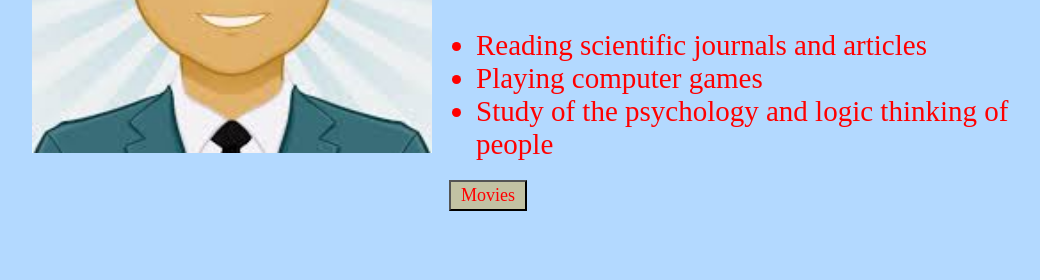
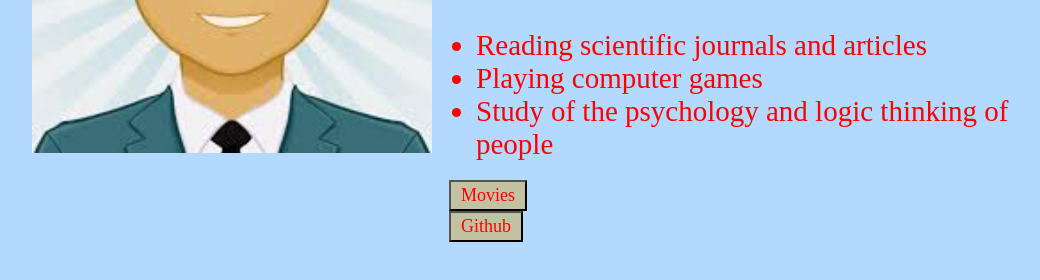
Before and after one commit to shopayzievnodirbek/shopayzievnodirbek.github.io, a plain HTML site: page index.html in a window 1280 px wide. Shown: the part 420-700 px from the top of the page, without its empty margins (159-1199 px from the left). Drawn offline with Linux system fonts and the light colour scheme.

Commit message:
Update index.html

```diff
--- a/index.html
+++ b/index.html
@@ -24,5 +24,6 @@
 </tr>
 </table>
 <button type="button" onclick="location.href='movies.html'">Movies</button>
+	<button type="button" onclick="location.href='https://github.com/shopayzievnodirbek/shopayzievnodirbek.github.io'">Github</button>
 </body>
 </html>
```
